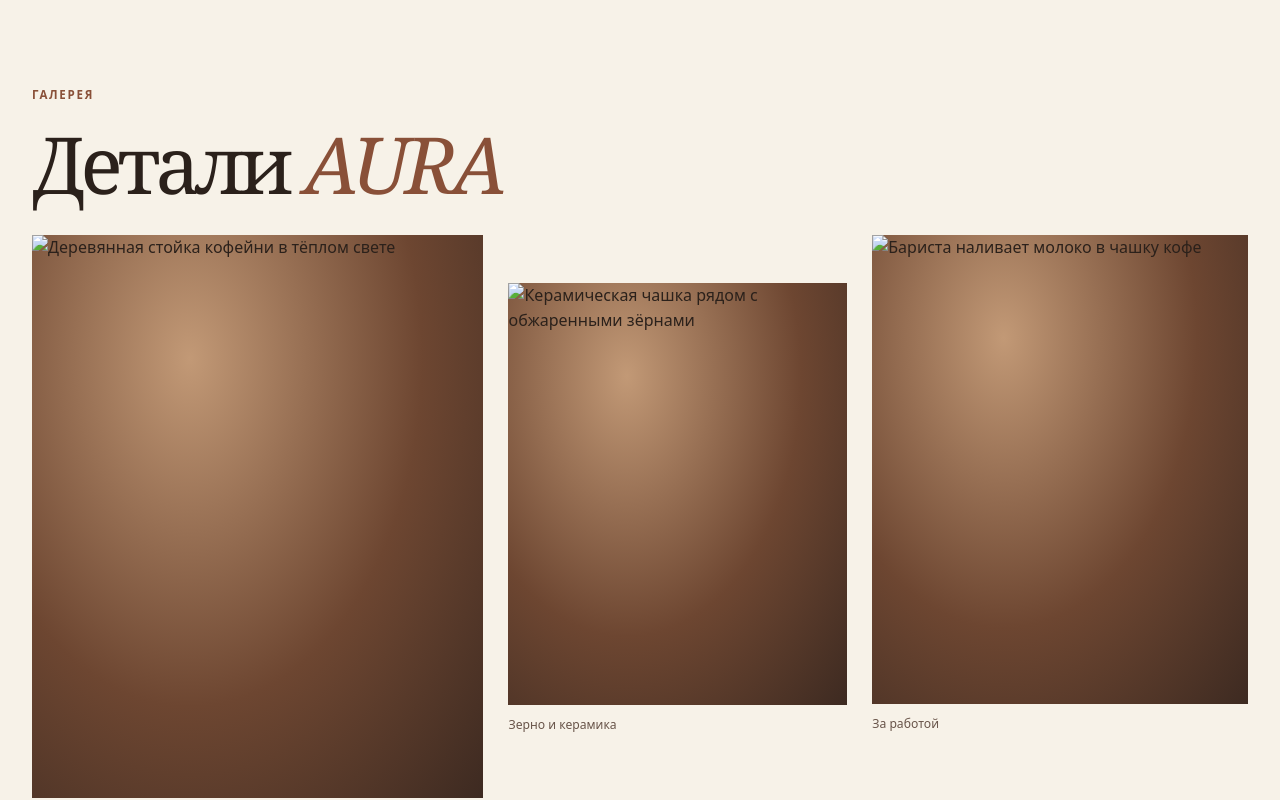
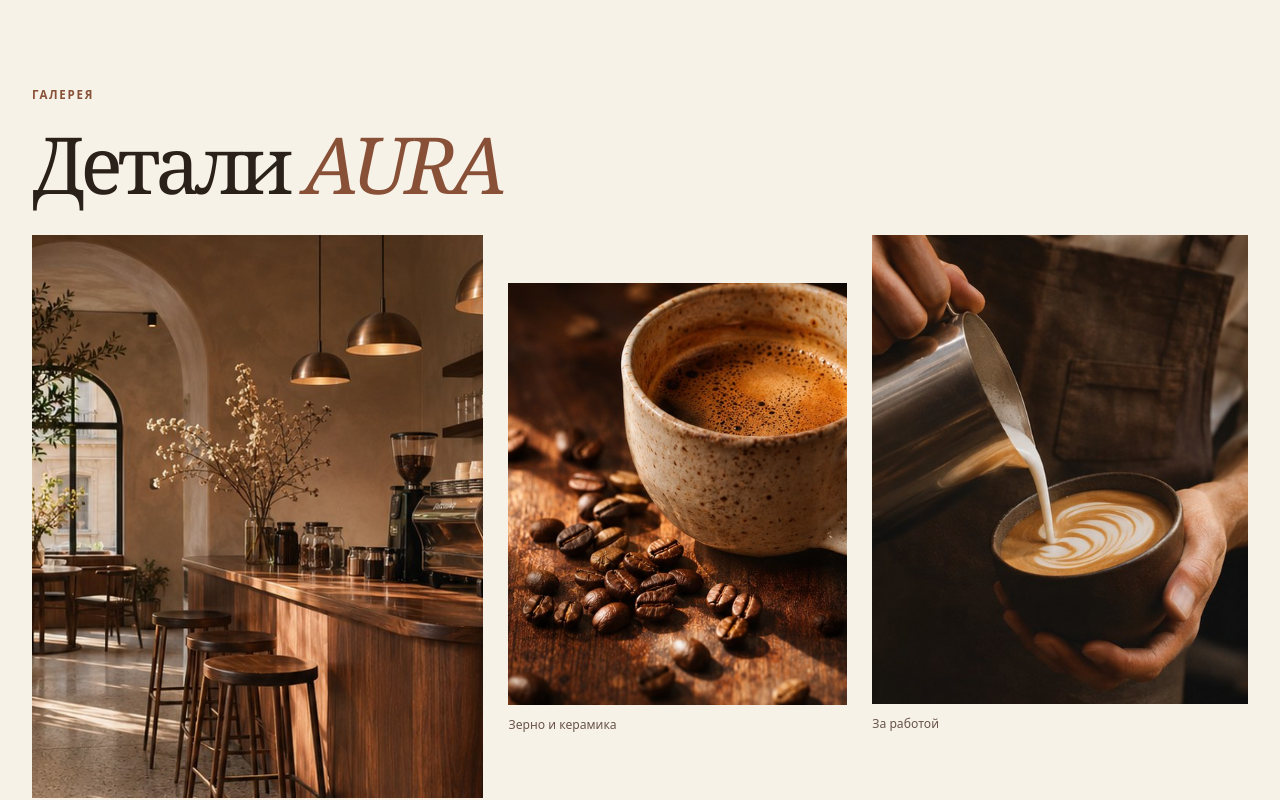
Before and after one commit to andreipunko08-stack/aura-coffee-demo, a plain HTML site: page index.html in a window 1280 px wide. Shown: the part 2000-2800 px from the top of the page. Drawn offline with Linux system fonts and the light colour scheme.

Commit message:
Add files via upload

```diff
--- a/index.html
+++ b/index.html
@@ -25,7 +25,7 @@
 <p class="intro">Свежемолотый кофе, тёплый свет и время, которое можно оставить себе.</p>
 <a class="button" href="#menu">Смотреть меню <span aria-hidden="true">↘</span></a>
 </div>
-<figure class="hero-photo"><div class="picture"><img src="assets/hero.jpg" alt="Чашка капучино с рисунком на молочной пене"></div><figcaption>Утро в AURA</figcaption></figure>
+<figure class="hero-photo"><div class="picture"><img src="hero.jpg" alt="Чашка капучино с рисунком на молочной пене"></div><figcaption>Утро в AURA</figcaption></figure>
 </section>
 <section class="about wrap section" id="about">
 <p class="eyebrow">О кофейне</p>
@@ -48,9 +48,9 @@
 <section class="gallery wrap section" id="gallery" aria-labelledby="gallery-title">
 <p class="eyebrow">Галерея</p><h2 id="gallery-title">Детали <em>AURA</em></h2>
 <div class="gallery-grid">
-<figure><div class="picture"><img src="assets/interior.jpg" loading="lazy" alt="Деревянная стойка кофейни в тёплом свете"></div><figcaption>У стойки</figcaption></figure>
-<figure><div class="picture"><img src="assets/beans.jpg" loading="lazy" alt="Керамическая чашка рядом с обжаренными зёрнами"></div><figcaption>Зерно и керамика</figcaption></figure>
-<figure><div class="picture"><img src="assets/pour.jpg" loading="lazy" alt="Бариста наливает молоко в чашку кофе"></div><figcaption>За работой</figcaption></figure>
+<figure><div class="picture"><img src="interior.jpg" loading="lazy" alt="Деревянная стойка кофейни в тёплом свете"></div><figcaption>У стойки</figcaption></figure>
+<figure><div class="picture"><img src="beans.jpg" loading="lazy" alt="Керамическая чашка рядом с обжаренными зёрнами"></div><figcaption>Зерно и керамика</figcaption></figure>
+<figure><div class="picture"><img src="pour.jpg" loading="lazy" alt="Бариста наливает молоко в чашку кофе"></div><figcaption>За работой</figcaption></figure>
 </div>
 </section>
 <section class="visit section" id="visit" aria-labelledby="visit-title">
```
